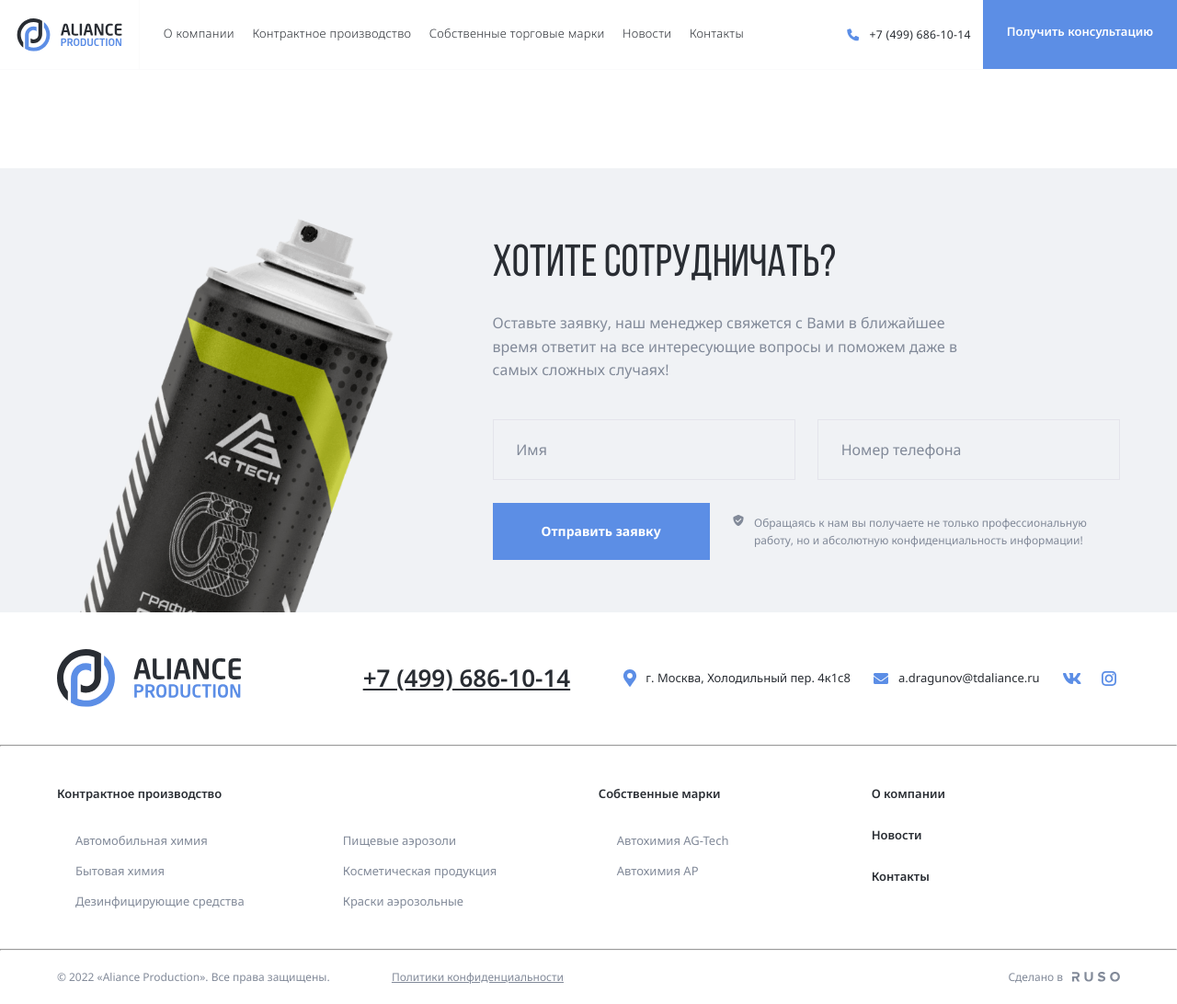
After one commit to kozimirovdima/Aliance, a PHP site: page /about.html in a window 1280 px wide. The commit adds this page. Shown: the whole page at 92% size. Run offline with PHP 8.4, Linux system fonts and the light colour scheme.

Commit message:
add: page about

```diff
--- /dev/null
+++ b/about.html
@@ -0,0 +1,409 @@
+<!DOCTYPE html>
+<html lang="ru">
+  <head>
+    <meta charset="UTF-8" />
+    <meta name="viewport" content="width=device-width, initial-scale=1.0" />
+    <link rel="preconnect" href="https://fonts.googleapis.com" />
+    <link rel="preconnect" href="https://fonts.gstatic.com" crossorigin />
+    <link
+      href="https://fonts.googleapis.com/css2?family=Noto+Sans:wght@300;400;600;700&display=swap"
+      rel="stylesheet"
+    />
+    <link rel="stylesheet" href="css/style.css" />
+    <link rel="stylesheet" href="css/normalize.css" />
+    <link rel="stylesheet" href="css/swiper-bundle.min.css" />
+    <title>О компании - Production</title>
+  </head>
+  <body>
+    <div class="mobile-menu">
+      <ul class="mobile-nav">
+        <li class="mobile-nav-item">
+          <a href="/about.html" class="mobile-nav-link">О компании</a>
+        </li>
+        <li class="mobile-nav-item">
+          <a href="#" class="mobile-nav-link">Контрактное производство</a>
+          <ul class="mobile-submenu">
+            <li class="mobile-submenu-item">
+              <a class="mobile-submenu-link" href="#">Автомобильная химия</a>
+            </li>
+            <li class="mobile-submenu-item">
+              <a class="mobile-submenu-link" href="#">Бытовая химия</a>
+            </li>
+            <li class="mobile-submenu-item">
+              <a class="mobile-submenu-link" href="#"
+                >Дезинфицирующие средства</a
+              >
+            </li>
+            <li class="mobile-submenu-item">
+              <a class="mobile-submenu-link" href="#">Пищевые аэрозоли</a>
+            </li>
+            <li class="mobile-submenu-item">
+              <a class="mobile-submenu-link" href="#"
+                >Косметическая продукция</a
+              >
+            </li>
+            <li class="mobile-submenu-item">
+              <a class="mobile-submenu-link" href="#">Краски аэрозольные</a>
+            </li>
+          </ul>
+        </li>
+        <li class="mobile-nav-item">
+          <a href="#" class="mobile-nav-link">Собственные марки</a>
+          <ul class="mobile-submenu">
+            <li class="mobile-submenu-item">
+              <a class="mobile-submenu-link" href="#">Автохимия AG-Tech</a>
+            </li>
+            <li class="mobile-submenu-link mobile-submenu-item">
+              <a class="mobile-submenu-link" href="#">Автохимия AP</a>
+            </li>
+          </ul>
+        </li>
+        <li class="mobile-nav-item">
+          <a href="#" class="mobile-nav-link">Новости</a>
+        </li>
+        <li class="mobile-nav-item">
+          <a href="#" class="mobile-nav-link">Контакты</a>
+        </li>
+      </ul>
+      <a class="mobile-phone" href="tel:+74996861014">+7 (499) 686-10-14</a>
+      <div class="mobile-info">
+        <svg class="mobile-svg" width="24" height="24">
+          <use href="img/sprites.svg#mark"></use>
+        </svg>
+        <address class="mobile-info-address">
+          г. Мосвка, Холодильный пер. 4к1с8
+        </address>
+      </div>
+      <!-- /.mobile-info -->
+      <div class="mobile-mail">
+        <svg class="mobile-svg" width="24" height="24">
+          <use href="img/sprites.svg#mail"></use>
+        </svg>
+        <a href="mailto:a.dragunov@tdaliance.ru" class="mobile-info-email">
+          a.dragunov@tdaliance.ru
+        </a>
+      </div>
+      <!-- /.mobile-mail -->
+      <div class="mobile-icons">
+        <svg class="mobile-svg" width="24" height="24">
+          <use href="img/sprites.svg#vk"></use>
+        </svg>
+        <svg class="mobile-svg" width="24" height="24">
+          <use href="img/sprites.svg#inst"></use>
+        </svg>
+      </div>
+      <!-- /.mobile-icons -->
+    </div>
+    <!-- /.mobile-menu -->
+    <nav class="navbar navbar-light">
+      <a href="" class="mobile-menu-toggle">
+        <div class="mobile-menu-line"></div>
+        <div class="mobile-menu-line"></div>
+        <div class="mobile-menu-line"></div>
+      </a>
+      <!-- /.mobile-menu-toggle -->
+
+      <a href="./" class="logo-link">
+        <svg class="main-logo-svg logo-white">
+          <use href="img/sprites.svg#logo-white"></use>
+        </svg>
+        <svg class="main-logo-svg logo-dark">
+          <use href="img/sprites.svg#logo"></use>
+        </svg>
+      </a>
+      <ul class="header-nav">
+        <li class="header-nav-item">
+          <a href="/about.html" class="header-nav-link">О компании</a>
+        </li>
+        <li class="header-nav-item">
+          <a href="" class="header-nav-link">Контрактное производство</a>
+        </li>
+        <li class="header-nav-item">
+          <a href="" class="header-nav-link">Собственные торговые марки</a>
+        </li>
+        <li class="header-nav-item">
+          <a href="" class="header-nav-link">Новости</a>
+        </li>
+        <li class="header-nav-item">
+          <a href="" class="header-nav-link">Контакты</a>
+        </li>
+      </ul>
+      <div class="header-phone">
+        <svg class="logo-svg-phone" width="24" height="24">
+          <use href="img/sprites.svg#phone"></use>
+        </svg>
+        <a href="tel:+74996861014" class="header-phone-link">
+          +7 (499) 686-10-14
+        </a>
+      </div>
+      <!-- /.header-phone -->
+      <button class="button header-button" data-toggle="modal">
+        <svg class="button-phone" width="24" height="24">
+          <use href="img/sprites.svg#phone"></use>
+        </svg>
+        <span class="button-text">Получить консультацию</span>
+      </button>
+    </nav>
+    <!-- /.navbar -->
+
+    <section class="cta">
+      <div class="bg-gray section-cta">
+        <img
+          src="img/cta.png"
+          alt="call to action"
+          class="cta-image hidden-992"
+        />
+        <div class="cta-form-wrapper container">
+          <form action="#" class="cta-form">
+            <h2 class="section-title cta-form-title">Хотите сотрудничать?</h2>
+            <p class="cta-form-text">
+              Оставьте заявку, наш менеджер свяжется с Вами в ближайшее время
+              ответит на все интересующие вопросы и поможем даже в самых сложных
+              случаях!
+            </p>
+            <div class="input-group-wrapper">
+              <div class="input-group">
+                <input
+                  id="user-name"
+                  type="text"
+                  class="input"
+                  placeholder=" "
+                />
+                <label class="input-group-label" for="user-name">Имя</label>
+              </div>
+              <!-- /.input-group -->
+              <div class="input-group">
+                <input
+                  id="user-phone"
+                  type="tel"
+                  class="input"
+                  placeholder=" "
+                />
+                <label class="input-group-label" for="user-phone"
+                  >Номер телефона</label
+                >
+              </div>
+              <!-- /.input-group -->
+            </div>
+            <!-- /.input-group-wrapper -->
+            <div class="cta-form-footer">
+              <button type="submit" class="button cta-form-button">
+                Отправить заявку
+              </button>
+              <div class="notify">
+                <svg class="notify-icon" width="14" height="14">
+                  <use href="img/sprites.svg#shield"></use>
+                </svg>
+                <p class="notify-text">
+                  Обращаясь к нам вы получаете не только профессиональную
+                  работу, но и абсолютную конфиденциальность информации!
+                </p>
+              </div>
+            </div>
+            <!-- /.cta-form-footer -->
+          </form>
+          <!-- /.cta-form -->
+        </div>
+        <!-- /.cta-form-wrapper -->
+      </div>
+      <!-- /.bg-gray -->
+    </section>
+    <!-- /.cta -->
+
+    <!-- FOOTER SECTION -->
+    <footer class="footer">
+      <div class="container">
+        <div class="footer-top">
+          <svg class="footer-logo">
+            <use href="img/sprites.svg#logo"></use>
+          </svg>
+          <a href="tel:+74996861014" class="footer-phone">+7 (499) 686-10-14</a>
+          <div class="footer-info">
+            <svg class="footer-svg" width="20" height="20">
+              <use href="img/sprites.svg#mark"></use>
+            </svg>
+            <address class="footer-info-address">
+              г. Москва, Холодильный пер. 4к1с8
+            </address>
+          </div>
+          <!-- /.footer-info -->
+          <div class="footer-mail">
+            <svg class="footer-svg" width="24" height="24">
+              <use href="img/sprites.svg#mail"></use>
+            </svg>
+            <a href="mailto:a.dragunov@tdaliance.ru" class="footer-info-email">
+              a.dragunov@tdaliance.ru
+            </a>
+          </div>
+          <!-- /.footer-mail -->
+          <div class="mobile-icons footer-icons">
+            <svg class="footer-svg" width="24" height="24">
+              <use href="img/sprites.svg#vk"></use>
+            </svg>
+            <svg class="footer-svg" width="24" height="24">
+              <use href="img/sprites.svg#inst"></use>
+            </svg>
+          </div>
+          <!-- /.mobile-icons -->
+        </div>
+      </div>
+      <hr style="color: #f1f1f3" class="footer-separator" />
+      <div class="container">
+        <div class="footer-bottom">
+          <div class="footer-menu-wrapper">
+            <h2 class="footer-menu-title">Контрактное производство</h2>
+            <ul class="footer-menu-list footer-menu-column-2">
+              <li class="footer-menu-item">
+                <a href="#" class="footer-menu-link">Автомобильная химия</a>
+              </li>
+              <li class="footer-menu-item">
+                <a href="#" class="footer-menu-link">Бытовая химия</a>
+              </li>
+              <li class="footer-menu-item">
+                <a href="#" class="footer-menu-link"
+                  >Дезинфицирующие средства</a
+                >
+              </li>
+              <li class="footer-menu-item">
+                <a href="#" class="footer-menu-link">Пищевые аэрозоли</a>
+              </li>
+              <li class="footer-menu-item">
+                <a href="#" class="footer-menu-link">Косметическая продукция</a>
+              </li>
+              <li class="footer-menu-item">
+                <a href="#" class="footer-menu-link">Краски аэрозольные</a>
+              </li>
+            </ul>
+          </div>
+          <!-- footer menu wrapper 1 -->
+          <div class="footer-menu-wrapper">
+            <h2 class="footer-menu-title">Собственные марки</h2>
+            <ul class="footer-menu-list">
+              <li class="footer-menu-item">
+                <a href="#" class="footer-menu-link">Автохимия AG-Tech</a>
+              </li>
+              <li class="footer-menu-item">
+                <a href="#" class="footer-menu-link">Автохимия AP</a>
+              </li>
+            </ul>
+          </div>
+          <!-- footer-menu-wrapper -->
+          <div class="footer-menu-wrapper">
+            <ul class="footer-menu-list footer-menu-list-3">
+              <li class="footer-menu-item">
+                <a href="#" class="footer-menu-link footer-menu-link-bold"
+                  >О компании</a
+                >
+              </li>
+              <li class="footer-menu-item">
+                <a href="#" class="footer-menu-link footer-menu-link-bold"
+                  >Новости</a
+                >
+              </li>
+              <li class="footer-menu-item">
+                <a href="#" class="footer-menu-link footer-menu-link-bold"
+                  >Контакты</a
+                >
+              </li>
+            </ul>
+          </div>
+          <!-- footer menu wrapper -->
+        </div>
+        <!-- /.footer-bottom -->
+      </div>
+      <!-- /.container -->
+      <hr style="color: #ebebf0" class="footer-separator" />
+      <div class="container">
+        <div class="footer-wrapper footer-wrapper-down">
+          <div class="footer-legal">
+            <p class="copyright">
+              &copy; 2022 «Aliance Production». Все права защищены.
+            </p>
+            <a href="#" class="policy">Политики конфиденциальности</a>
+          </div>
+          <!-- /.footer-legal -->
+          <div class="footer-author">
+            <span class="made-in hidden-576">Сделано в</span>
+            <span class="made-in shown-576">Дизайн и разработка</span>
+            <svg class="footer-svg" width="52" height="11">
+              <use href="img/sprites.svg#creator"></use>
+            </svg>
+          </div>
+          <!-- /.footer-author -->
+        </div>
+        <!-- /.footer-wrapper -->
+      </div>
+      <!-- /.container -->
+    </footer>
+    <!-- END OF FOOTER SECTION -->
+    <div class="modal">
+      <div class="modal-dialog">
+        <h2 class="modal-title">Есть вопросы?</h2>
+        <!-- /.modal-title -->
+        <a href="#" class="modal-close" data-toggle="modal">
+          <svg class="close-icon" width="24" height="24">
+            <use href="img/sprites.svg#close"></use>
+          </svg>
+        </a>
+        <!-- /.modal-close -->
+        <p class="modal-text">
+          Оставьте заявку, наш менеджер свяжется с Вами в ближайшее время
+          ответит на все интересующие вопросы и поможем даже в самых сложных
+          случаях!
+        </p>
+        <!-- /.modal-text -->
+        <form action="#" class="modal-form">
+          <div class="input-group-wrapper input-group-vertical">
+            <div class="input-group modal-input-group">
+              <input
+                id="modal-user-name"
+                type="text"
+                class="input modal-input"
+                placeholder=" "
+              />
+              <label class="input-group-label modal-input-label" for="user-name"
+                >Имя</label
+              >
+            </div>
+            <!-- /.input-group -->
+            <div class="input-group modal-input-group">
+              <input
+                id="modal-user-phone"
+                type="tel"
+                class="input modal-input"
+                placeholder=" "
+              />
+              <label
+                class="input-group-label modal-input-label"
+                for="modal-user-phone"
+                >Номер телефона</label
+              >
+            </div>
+            <!-- /.input-group -->
+          </div>
+          <!-- /.input-group-wrapper -->
+          <div class="modal-form-footer">
+            <button type="submit" class="button modal-form-button">
+              Отправить заявку
+            </button>
+            <div class="notify">
+              <svg class="notify-icon" width="14" height="14">
+                <use href="img/sprites.svg#shield"></use>
+              </svg>
+              <p class="notify-text">
+                Обращаясь к нам вы получаете не только профессиональную работу,
+                но и абсолютную конфиденциальность информации!
+              </p>
+            </div>
+          </div>
+          <!-- /.modal-form-footer -->
+        </form>
+        <!-- /.modal-form -->
+      </div>
+      <!-- /.modal-dilog -->
+    </div>
+    <!-- /.modal -->
+    <script src="js/swiper-bundle.min.js"></script>
+    <script src="js/main.js"></script>
+  </body>
+</html>
--- a/css/style.css
+++ b/css/style.css
@@ -59,7 +59,7 @@ body {
   display: flex;
   align-items: center;
   padding: 0rem 3.125rem;
-  border-right: .0625rem solid rgba(235, 235, 240, 0.2);
+  border-right: 0.0625rem solid rgba(235, 235, 240, 0.2);
   height: 100%;
 }
 
@@ -67,7 +67,7 @@ body {
   width: 9rem;
   height: 2.75rem;
 }
-.logo {
+.logo-dark {
   display: none;
 }
 
@@ -100,21 +100,28 @@ body {
   left: 0;
   top: 0;
   z-index: 2;
-  border-bottom: .0625rem solid rgba(235, 235, 240, 0.2);
+  border-bottom: 0.0625rem solid rgba(235, 235, 240, 0.2);
   transition: 0.2s;
   font-style: normal;
   font-weight: 300;
   line-height: 160%;
-  letter-spacing: .0213rem;
-  word-spacing: .0063rem;
+  letter-spacing: 0.0213rem;
+  word-spacing: 0.0063rem;
 }
 
 .navbar-light {
   background-color: #fff;
   color: #292d33;
+}
+.navbar-light .logo-white {
+  display: none;
+}
+.navbar-light .logo-dark {
+  display: block;
+}
+.navbar-scroll {
   height: 4.625rem;
 }
-
 .header-nav {
   flex-grow: 1;
   display: flex;
@@ -151,13 +158,13 @@ body {
   flex-shrink: 0;
   display: flex;
   align-items: center;
-  gap: .625rem;
+  gap: 0.625rem;
   margin-right: 3.125rem;
 }
 
 .header-phone-link {
   text-decoration: none;
-  font-size: .9375rem;
+  font-size: 0.9375rem;
   color: inherit;
   font-style: normal;
   font-weight: 400;
@@ -175,7 +182,7 @@ body {
   justify-content: center;
   border: none;
   padding: 1.625rem 2.375rem 1.5rem 3.1875rem;
-  gap: .625rem;
+  gap: 0.625rem;
   flex-shrink: 0;
   cursor: pointer;
 }
@@ -803,7 +810,7 @@ input:not(:placeholder-shown).input:not(:focus) ~ .input-group-label {
   font-weight: 400;
   line-height: 160%;
   margin-left: 2.625rem;
-  gap: .5625rem;
+  gap: 0.5625rem;
 }
 
 .footer-info-address {
@@ -818,8 +825,8 @@ input:not(:placeholder-shown).input:not(:focus) ~ .input-group-label {
   display: flex;
   align-items: center;
   text-decoration: none;
-  gap: .5625rem;
-  margin-right: .1875rem;
+  gap: 0.5625rem;
+  margin-right: 0.1875rem;
 }
 
 .footer-info-email {
@@ -842,7 +849,7 @@ input:not(:placeholder-shown).input:not(:focus) ~ .input-group-label {
 .footer-separator {
   background-color: #f1f1f3;
   color: #f1f1f3;
-  height: .5008px;
+  height: 0.5008px;
 }
 
 .footer-bottom {
@@ -874,7 +881,7 @@ input:not(:placeholder-shown).input:not(:focus) ~ .input-group-label {
   font-size: 1rem;
   font-weight: 400;
   line-height: 160%;
-  margin-bottom: .9375rem;
+  margin-bottom: 0.9375rem;
   display: block;
 }
 
--- a/index.html
+++ b/index.html
@@ -14,7 +14,7 @@
     <link rel="stylesheet" href="css/swiper-bundle.min.css" />
     <title>Aliance Production</title>
   </head>
-  <body>
+  <body class="front-page">
     <div class="mobile-menu">
       <ul class="mobile-nav">
         <li class="mobile-nav-item">
@@ -107,13 +107,13 @@
         <svg class="main-logo-svg logo-white">
           <use href="img/sprites.svg#logo-white"></use>
         </svg>
-        <svg class="main-logo-svg logo">
+        <svg class="main-logo-svg logo-dark">
           <use href="img/sprites.svg#logo"></use>
         </svg>
       </a>
       <ul class="header-nav">
         <li class="header-nav-item">
-          <a href="" class="header-nav-link">О компании</a>
+          <a href="/about.html" class="header-nav-link">О компании</a>
         </li>
         <li class="header-nav-item">
           <a href="" class="header-nav-link">Контрактное производство</a>
--- a/js/main.js
+++ b/js/main.js
@@ -3,18 +3,19 @@ const logoLight = document.querySelector(".logo-white");
 const logo = document.querySelector(".logo");
 const menuToggle = document.querySelector(".mobile-menu-toggle");
 const menu = document.querySelector(".mobile-menu");
+const isFront = document.body.classList.contains("front-page");
 
 const lightModeOn = (event) => {
   navbar.classList.add("navbar-light");
-  logo.style.display = "block";
-  logoLight.style.display = "none";
 };
 
 const lightModeOff = (event) => {
   navbar.classList.remove("navbar-light");
-  logo.style.display = "none";
-  logoLight.style.display = "block";
 };
+
+const changeNavHeight = (height) => {
+  navbar.style.height = height;
+}
 
 const openMenu = (event) => {
   // фунуция открывания меню
@@ -32,7 +33,10 @@ const closeMenu = (event) => {
 };
 
 window.addEventListener("scroll", () => {
-  this.scrollY > 1 ? lightModeOn() : lightModeOff();
+  this.scrollY > 1 ? changeNavHeight("4.5rem") : changeNavHeight("5.875rem");
+  if (isFront) {
+    this.scrollY > 1 ? lightModeOn() : lightModeOff();
+  }
 });
 
 menuToggle.addEventListener("click", (event) => {
```
Also changed, not shown: other parts of css/style.css (+23 -24 lines).
